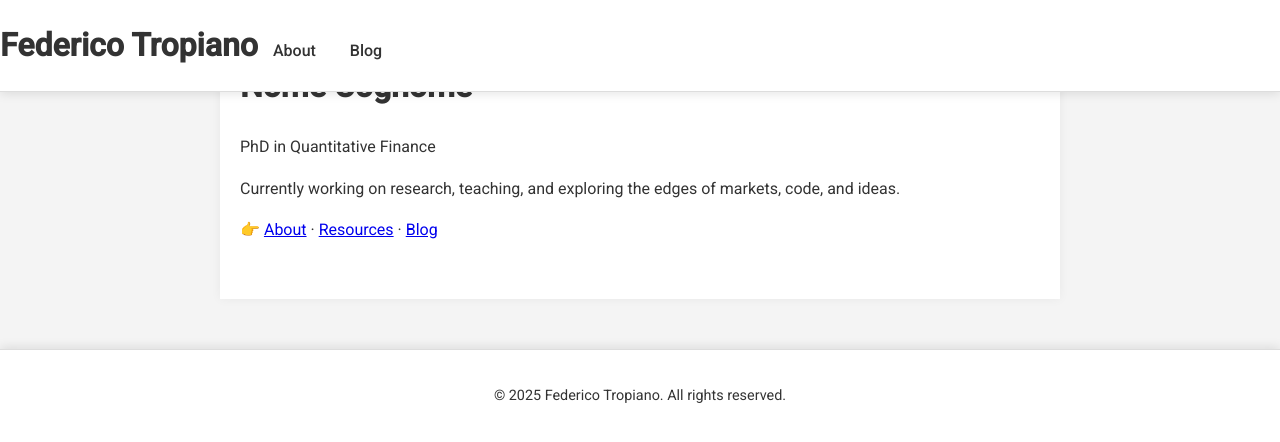
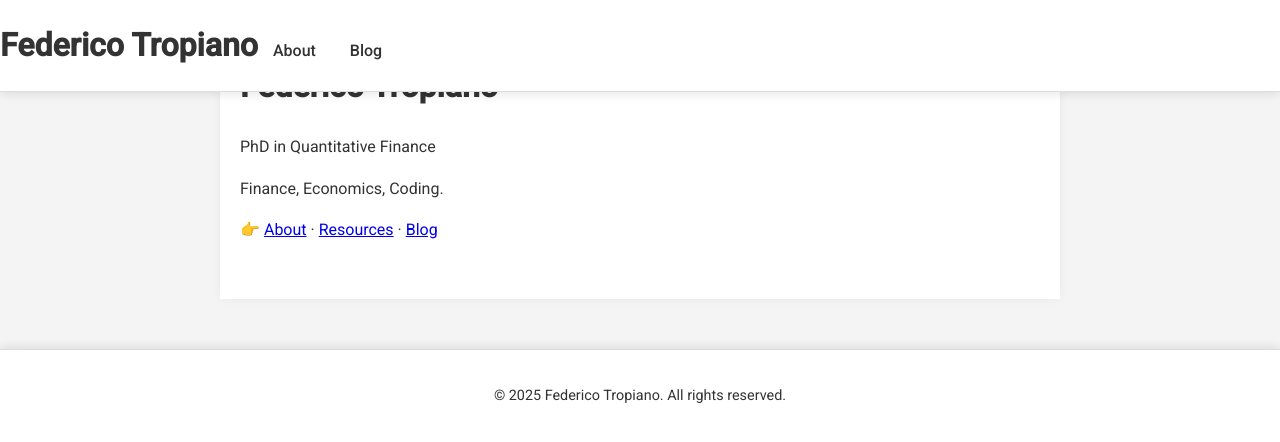
Before and after one commit to FedericoTropiano/FedericoTropiano.github.io, a Jekyll site: the page built from index.md, in a window 1280 px wide. Shown: the top 442 px of the page. Built offline with Jekyll 4.4.1, drawn with Linux system fonts in a browser that asks for light colours; our own code applies the rules of GitHub Pages for plain Markdown files.

Commit message:
Update index.md

```diff
--- a/index.md
+++ b/index.md
@@ -1,10 +1,11 @@
 ---
+layout: default
 title: "Home"
 ---
 
-# Nome Cognome
+# Federico Tropiano
 PhD in Quantitative Finance
 
-Currently working on research, teaching, and exploring the edges of markets, code, and ideas.
+Finance, Economics, Coding.
 
 👉 [About](/about) · [Resources](/resources) · [Blog](https://tuosubstack.substack.com)
```
